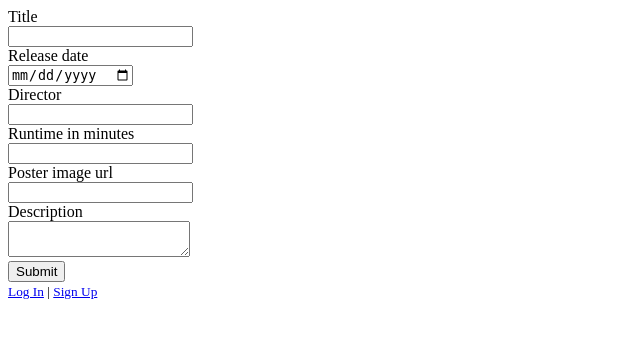
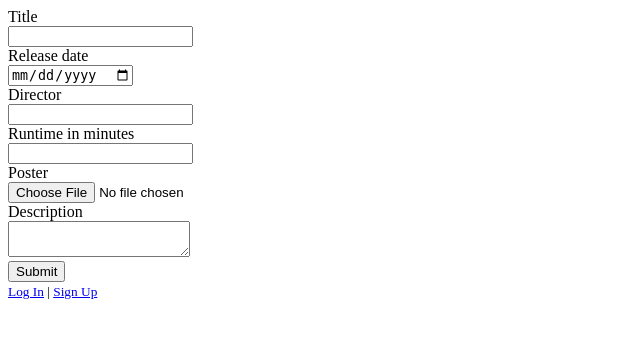
Before and after one commit to IamElaya/Rotten-Mangoes, a Rails app: page /movies/new in a window 1280 px wide. Shown: the top 338 px of the page, without its empty margins (0-640 px from the left). Run offline with Rails 7, Linux system fonts and the light colour scheme; style sheets or scripts are compiled from the project's sources; some libraries are stand-ins or nearby versions.

Commit message:
added image upload

```diff
--- a/app/controllers/movies_controller.rb
+++ b/app/controllers/movies_controller.rb
@@ -46,7 +46,7 @@ class MoviesController < ApplicationController
 
       def movie_params
         params.require(:movie).permit(
-          :title, :release_date, :director, :runtime_in_minutes, :poster_image_url, :description
+          :title, :release_date, :director, :runtime_in_minutes, :poster, :description
         )
       end
 
--- a/app/views/movies/_form.html.erb
+++ b/app/views/movies/_form.html.erb
@@ -26,8 +26,8 @@
         <%= f.number_field :runtime_in_minutes %>
       </div>
       <div>
-        <%= f.label :poster_image_url %><br>
-        <%= f.text_field :poster_image_url %>
+        <%= f.label :poster %><br>
+        <%= f.file_field :poster %>
       </div>
       <div>
         <%= f.label :description %><br>
--- a/app/views/movies/index.html.erb
+++ b/app/views/movies/index.html.erb
@@ -2,7 +2,7 @@
     <%= link_to "Submit a movie!", new_movie_path %>
     <hr>
     <% @movies.each do |movie| %>
-      <%= link_to image_tag(movie.poster_image_url), movie_path(movie) %>
+      <%= link_to image_tag(movie.poster), movie_path(movie) %>
       <h2><%= link_to movie.title, movie_path(movie) %></h2>
       <h3><%= movie.release_date %></h3>
       <h4>Dir. <%= movie.director %> | <%= movie.runtime_in_minutes %> minutes</h4>
--- a/app/views/movies/show.html.erb
+++ b/app/views/movies/show.html.erb
@@ -1,6 +1,6 @@
  <%= link_to "Back to all movies", movies_path %><br/>
 
-    <%= link_to image_tag(@movie.poster_image_url), movie_path(@movie) %>
+    <%= link_to image_tag(@movie.poster), movie_path(@movie) %>
     <h2><%= @movie.title %> (<%= link_to "edit", edit_movie_path(@movie) %>, <%= link_to "delete", movie_path(@movie), method: :delete, confirm: "You sure?" %>)</h2>
     <h3><%= @movie.release_date %></h3>
     <h4>Dir. <%= @movie.director %> | <%= @movie.runtime_in_minutes %> minutes</h4>
--- a/db/migrate/20160201221617_create_movies.rb
+++ b/db/migrate/20160201221617_create_movies.rb
@@ -6,6 +6,7 @@ class CreateMovies < ActiveRecord::Migration
       t.integer :runtime_in_minutes
       t.text :description
       t.string :poster_image_url
+      t.string :poster
       t.datetime :release_date
 
       t.timestamps
```
Also changed, not shown: app/models/movie.rb (+6 -1 lines), app/uploaders/poster_uploader.rb (added, +51 -0 lines), Gemfile, Gemfile.lock, db/development.sqlite3, db/schema.rb, 7 other files.
